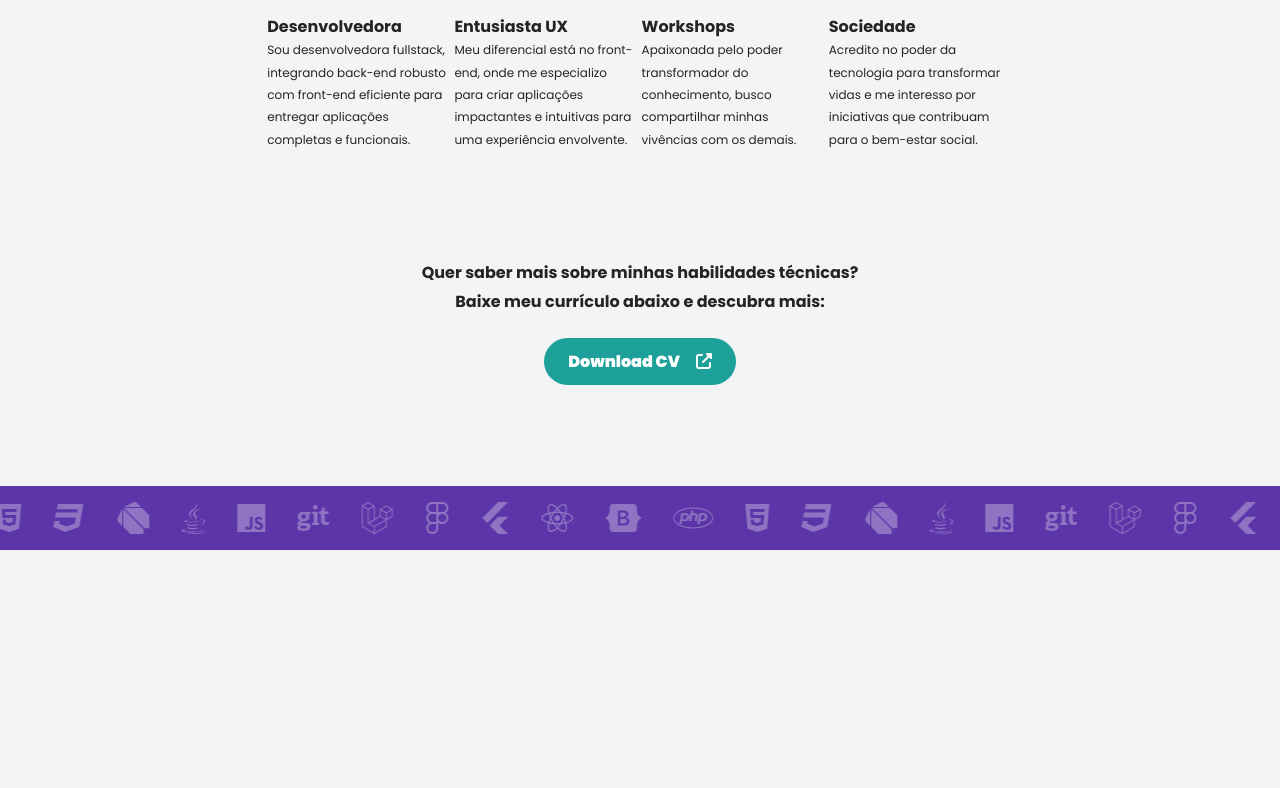
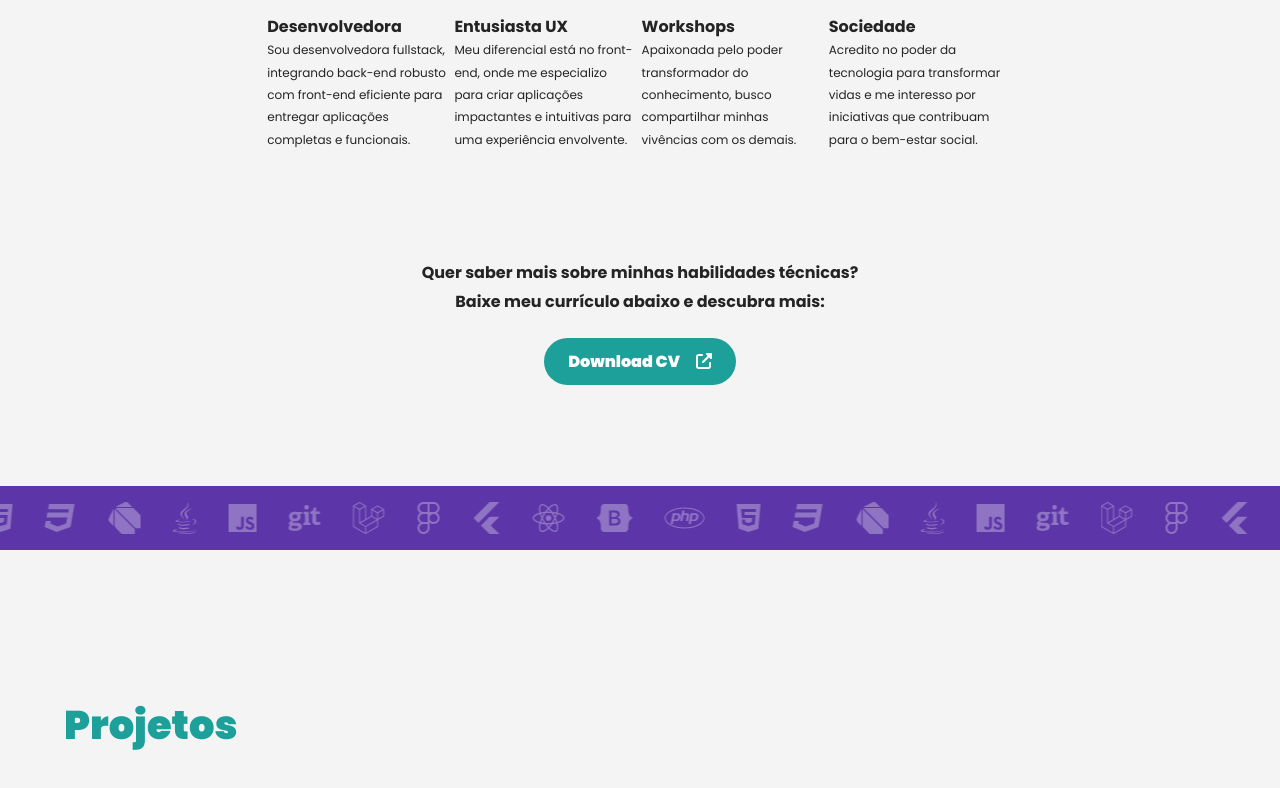
Before and after one commit to marialmeida1/web-portfolio-marialmeida1, a Next.js app: page / in a window 1280 px wide. Shown: the part 1255-2043 px from the top of the page. Before the commit the page ends 1885 px from the top, so only its background shows below. Built offline with nearby package versions, Linux system fonts and the light colour scheme.

Commit message:
feat: create sections projects

```diff
--- /dev/null
+++ b/app/components/home/Projects.module.css
@@ -0,0 +1,5 @@
+.projects h1 {
+    font-size: 2.5rem;
+    font-weight: 900;
+    color: var(--secondary-color);
+}
--- /dev/null
+++ b/app/components/home/Projects.tsx
@@ -0,0 +1,10 @@
+// Styles
+import style from "./Projects.module.css"
+
+export default function Projects() {
+    return (
+        <section className={`container ${style.projects}`}>
+            <h1>Projetos</h1>
+        </section>
+    );
+}
--- a/app/page.tsx
+++ b/app/page.tsx
@@ -3,6 +3,7 @@ import Navbar from "./components/commons/Navbar";
 import About from "./components/home/About";
 import Banner from "./components/home/Banner";
 import IconsLine from "./components/home/IconsLine";
+import Projects from "./components/home/Projects";
 
 export default function Home() {
   return (
@@ -11,6 +12,7 @@ export default function Home() {
       <Banner />
       <About />
       <IconsLine />
+      <Projects />
     </div>
   );
 }
```
Also changed, not shown: app/components/home/projects/TooggleBotton.tsx (added).
